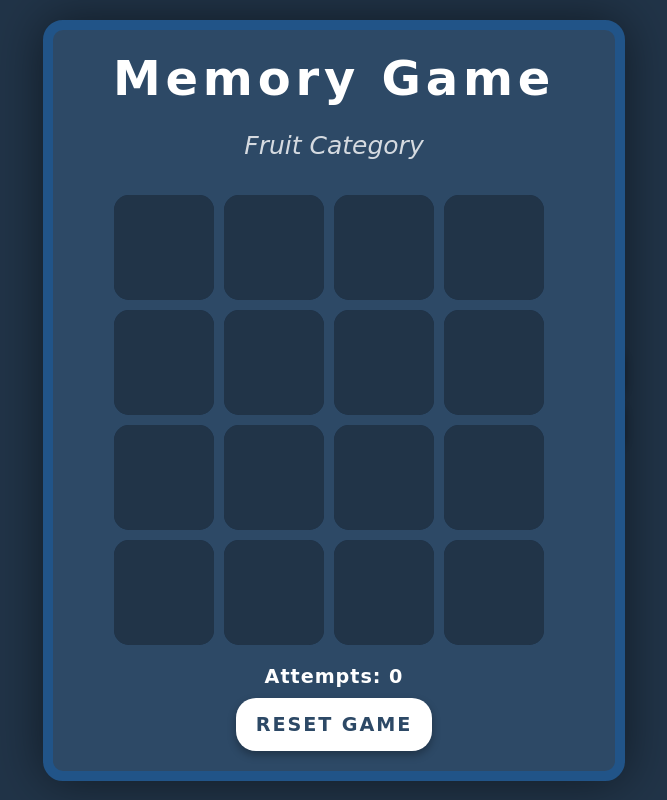
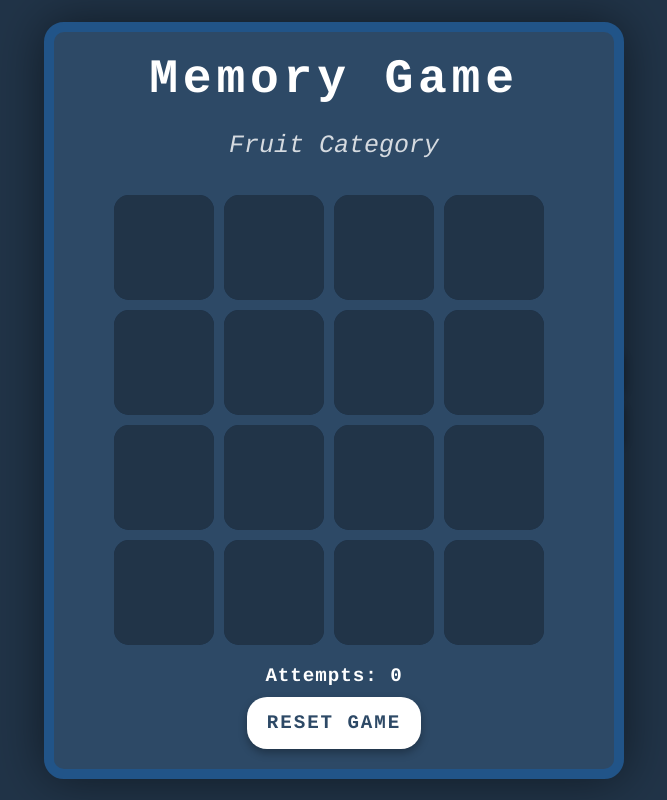
Before and after one commit to GucciX04/MemoryGameSIA, a PHP site: page / in a window 1280 px wide. Shown: the whole page, without its empty margins (306-973 px from the left). Run offline with PHP 8.4, Linux system fonts and the light colour scheme.

Commit message:
changed the fonts

```diff
--- a/style.css
+++ b/style.css
@@ -2,7 +2,9 @@
     margin: 0;
     padding: 0;
     box-sizing: border-box;
-    font-family: 'Brush Script MT', cursive;
+    font-family: 'courier', sans-serif;
+
+
 }
 body{
     background-color: #213448;
```
